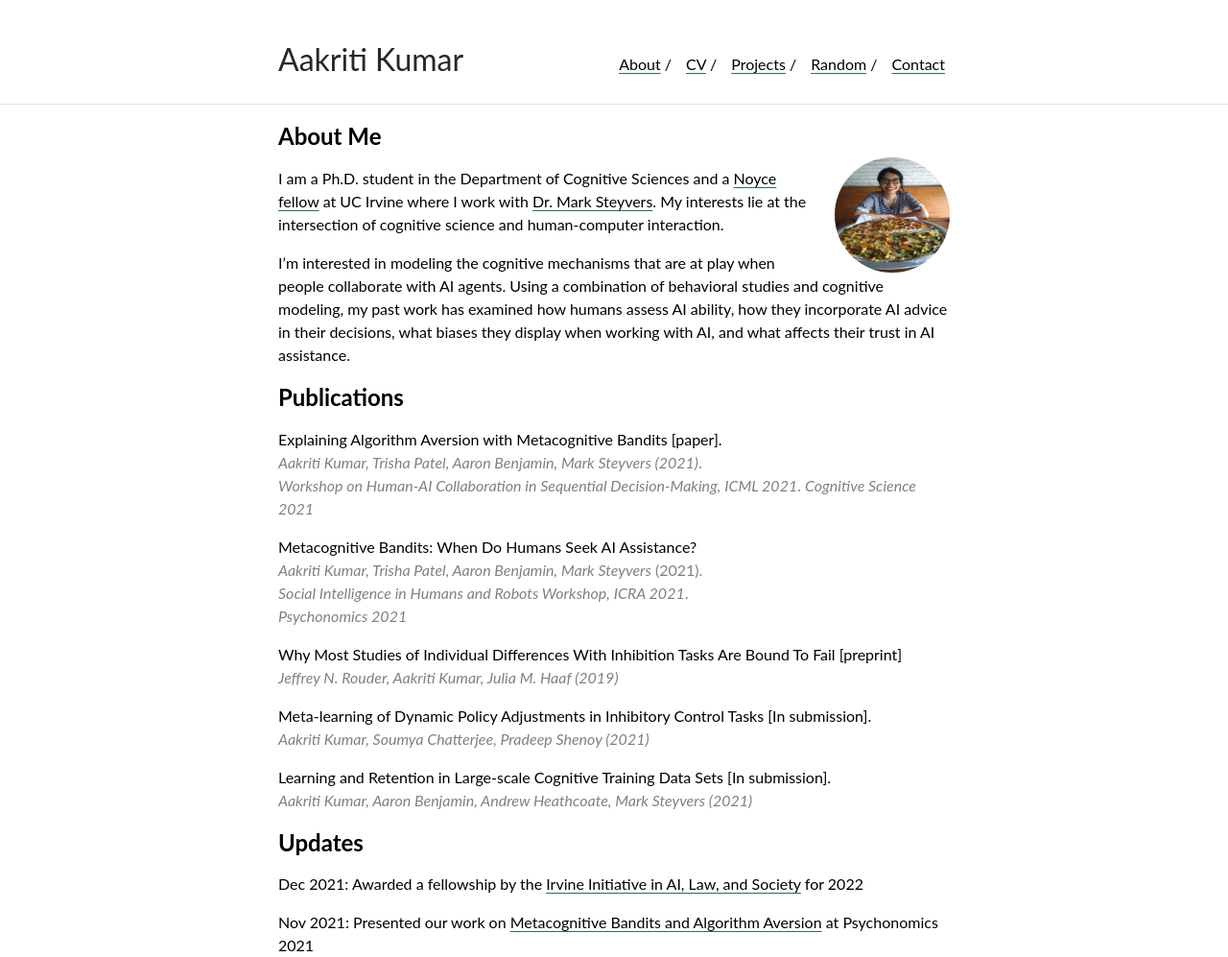
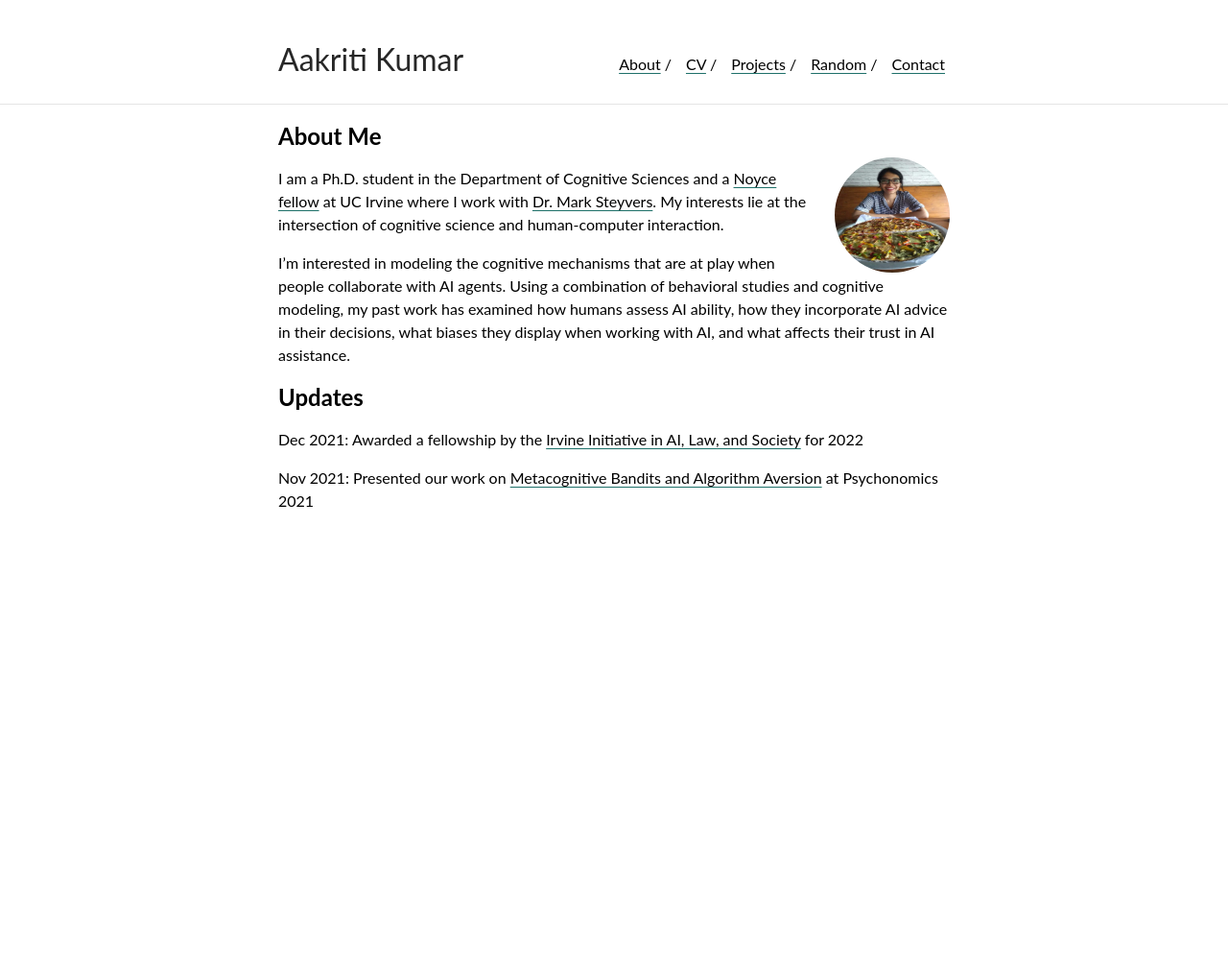
Before and after one commit to aakriti1kumar/aakriti1kumar.github.io, a Jekyll site: the page built from index.md, in a window 1280 px wide. Shown: the whole page at 96% size. Built offline with Jekyll 4.4.1, drawn with Linux system fonts in a browser that asks for light colours; our own code applies the rules of GitHub Pages for plain Markdown files; after the commit the page ends 900 px from its top, so only the background shows below that.

Commit message:
Update index.md

```diff
--- a/index.md
+++ b/index.md
@@ -7,26 +7,6 @@ I am a Ph.D. student in the Department of Cognitive Sciences and a [Noyce fellow
 I'm interested in modeling the cognitive mechanisms that are at play when people collaborate with AI agents. Using a combination of behavioral studies and cognitive modeling, my past work has examined how humans assess AI ability, how they incorporate AI advice in their decisions, what biases they display when working with AI, and what affects their trust in AI assistance.
 
 
-## Publications
-
-Explaining Algorithm Aversion with Metacognitive Bandits [paper].
-<span style="color:gray">*Aakriti Kumar, Trisha Patel, Aaron Benjamin, Mark Steyvers (2021)*.
-*Workshop on Human-AI Collaboration in Sequential Decision-Making, ICML 2021*.
-*Cognitive Science 2021*</span><br>
-
-Metacognitive Bandits: When Do Humans Seek AI Assistance?
-<span style="color:gray">*Aakriti Kumar, Trisha Patel, Aaron Benjamin, Mark Steyvers* (2021).
-*Social Intelligence in Humans and Robots Workshop, ICRA 2021*.
-*Psychonomics 2021*</span><br>
-
-Why Most Studies of Individual Differences With Inhibition Tasks Are Bound To Fail [preprint]
-<span style="color:gray">*Jeffrey N. Rouder, Aakriti Kumar, Julia M. Haaf (2019)*</span><br>
-
-Meta-learning of Dynamic Policy Adjustments in Inhibitory Control Tasks [In submission].
-<span style="color:gray">*Aakriti Kumar, Soumya Chatterjee, Pradeep Shenoy (2021)*</span><br>
-
-Learning and Retention in Large-scale Cognitive Training Data Sets [In submission].
-<span style="color:gray">*Aakriti Kumar, Aaron Benjamin, Andrew Heathcoate, Mark Steyvers (2021)*</span> <br>
 
 
 ## Updates
```
